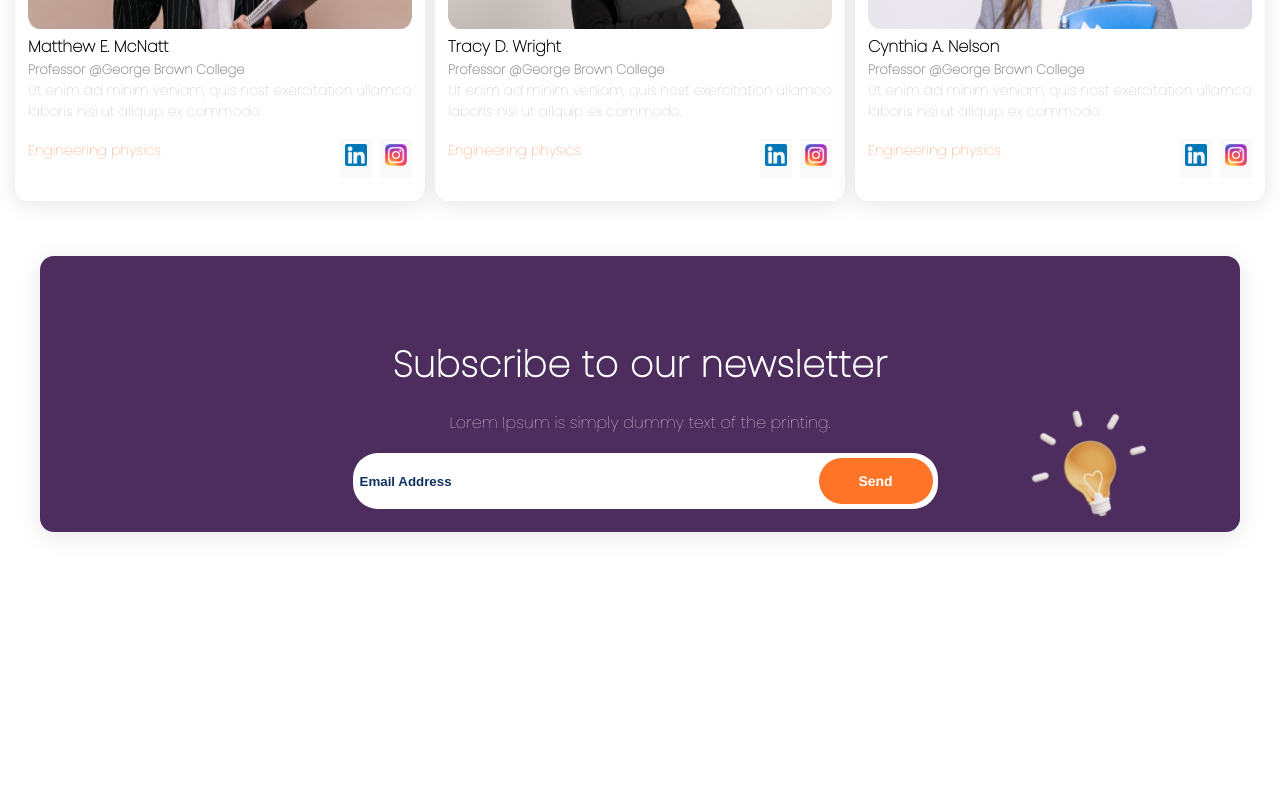
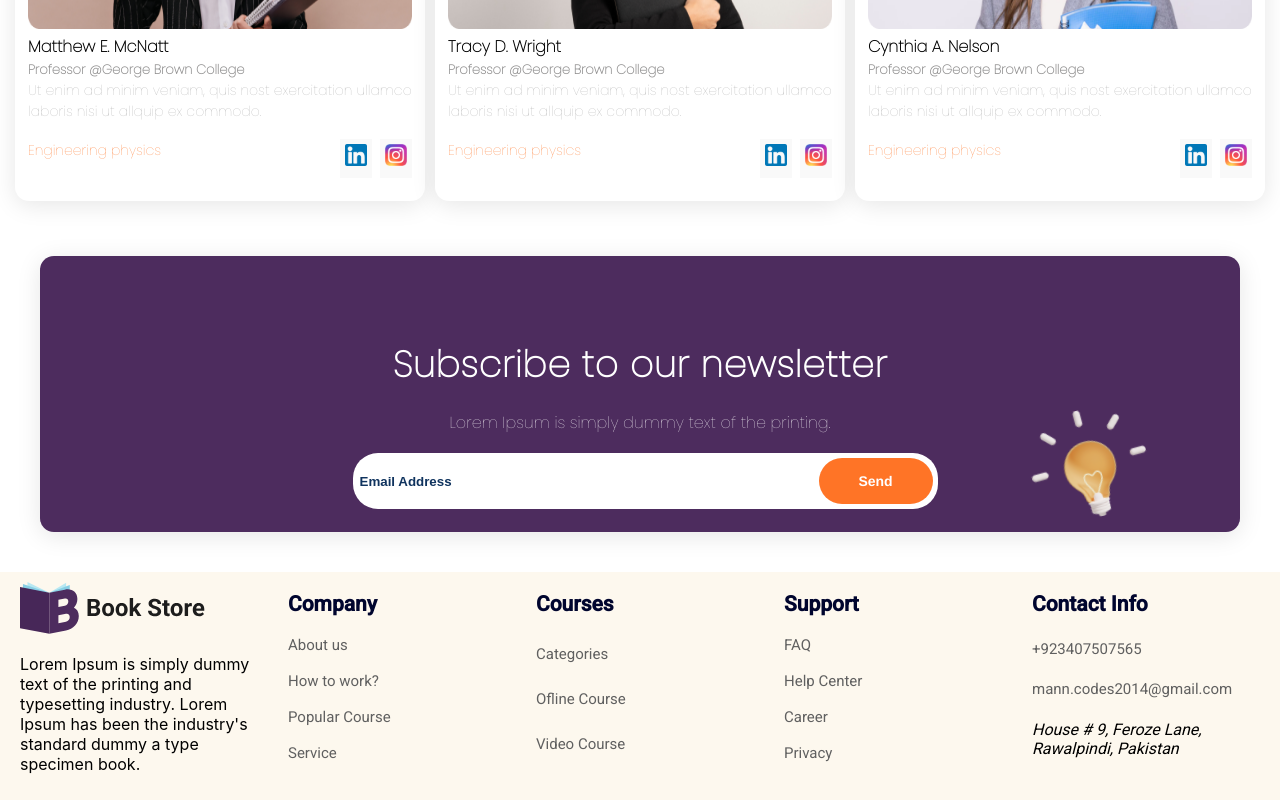
Before and after one commit to mann-codes2014/Storybook-Landing-Page, a React (Create React App) app: page / in a window 1280 px wide. Shown: the part 2781-3581 px from the top of the page. Before the commit the page ends 3353 px from the top, so only its background shows below. Built offline with nearby package versions, Linux system fonts and the light colour scheme.

Commit message:
Add footer

```diff
--- a/src/App.tsx
+++ b/src/App.tsx
@@ -7,6 +7,7 @@ import {Promotion} from "./components/Promotion/Promotion";
 import {Testimonials} from "./components/Testimonials/Testimonials";
 import {Teachers} from "./components/Teachers/Teachers";
 import {NewsletterSubscription} from "./components/NewsletterSubscription";
+import {Footer} from "./components/Footer";
 
 const StyledContainer = styled.div`
   padding: 0;
@@ -23,6 +24,7 @@ function App() {
             <Testimonials/>
             <Teachers/>
             <NewsletterSubscription/>
+            <Footer/>
         </StyledContainer>
     );
 }
--- /dev/null
+++ b/src/components/Footer.tsx
@@ -0,0 +1,78 @@
+import React, {ReactNode} from 'react';
+import styled from "@emotion/styled";
+import logo from "../assets/icons/logo.svg";
+import {FOOTER_LINKS} from "../utils/constants";
+
+const StyledContainer = styled.div`
+  background: #FDF8EE;
+  padding: 10px 20px;
+  display: grid;
+  grid-template-columns: repeat(5, 1fr);
+`
+const StyledLinksContainer = styled.div`
+  background: #FDF8EE;
+  padding: 10px 20px;
+  display: grid;
+  grid-template-columns: 1fr;
+  font-family: 'Roboto', sans-serif;
+
+  .heading {
+    font-style: normal;
+    font-weight: 600;
+    font-size: 21px;
+    line-height: 25px;
+    color: #00052E;
+  }
+
+  a.link {
+    font-style: normal;
+    font-weight: 400;
+    font-size: 15px;
+    line-height: 18px;
+    color: #606060;
+    text-decoration: none;
+  }
+`
+type LinkGroupProps = {
+    heading: string;
+    children: ReactNode;
+}
+const LinksGroup = ({heading, children}: LinkGroupProps) => <StyledLinksContainer>
+    <strong className="heading">{heading}</strong>
+    {children}
+</StyledLinksContainer>
+export const Footer = () => {
+    return (
+        <StyledContainer>
+            <div>
+                <img src={logo} alt="Logo"/>
+                <p>Lorem Ipsum is simply dummy text of the printing and typesetting industry. Lorem Ipsum has been the
+                    industry's standard dummy a type specimen book.</p>
+            </div>
+            <LinksGroup heading="Company">
+                {FOOTER_LINKS.COMPANY?.map(({route, label}, index) => <a href={route} key={index}
+                                                                         className="link">{label}</a>)}
+
+            </LinksGroup>
+            <LinksGroup heading="Courses">
+                {FOOTER_LINKS.COURSES?.map(({route, label}, index) => <a href={route} key={index}
+                                                                         className="link">{label}</a>)}
+            </LinksGroup>
+            <LinksGroup heading="Support">
+                {FOOTER_LINKS.SUPPORT?.map(({route, label}, index) => <a href={route} key={index}
+                                                                         className="link">{label}</a>)}
+            </LinksGroup>
+            <LinksGroup heading="Contact Info"
+            >
+                <a href={`tel:${FOOTER_LINKS.CONTACT_INFO[0].route}`}
+                   className="link">{FOOTER_LINKS.CONTACT_INFO[0].label}</a>
+                <a href={`mailto:${FOOTER_LINKS.CONTACT_INFO[1].route}`}
+                   className="link">{FOOTER_LINKS.CONTACT_INFO[1].label}</a>
+                <address
+                    className="link">{FOOTER_LINKS.CONTACT_INFO[2].label}
+                </address>
+            </LinksGroup>
+
+        </StyledContainer>
+    );
+};
--- a/src/components/NewsletterSubscription.tsx
+++ b/src/components/NewsletterSubscription.tsx
@@ -64,24 +64,15 @@ const StyledBody = styled.div`
   }
 `
 export type NewsletterSubscriptionProps = {
-    cover: string;
-    category: string;
-    rating: number;
-    title: string;
-    price: string;
-    duration: string;
-    numberOfCourses: string;
-    numberOfSales: string;
-
-
+    message?: string
 }
-export const NewsletterSubscription = ({}) => {
+export const NewsletterSubscription = ({message = 'Subscribe to our newsletter'}: NewsletterSubscriptionProps) => {
     return (
         <StyledNewsletterSubscription>
             {/*<div className="circle"></div>*/}
             <img className="bulb" src={bulb} alt=""/>
             <StyledBody>
-                <h4 className="heading">Subscribe to our newsletter</h4>
+                <h4 className="heading">{message}</h4>
                 <p className="description">Lorem Ipsum is simply dummy text of the printing.</p>
                 <div className="input">
                     <Input placeholder="Email Address" isPlaceholderIcon={false} buttonLabel="Send"
--- /dev/null
+++ b/src/utils/constants.ts
@@ -0,0 +1,24 @@
+export const FOOTER_LINKS = {
+    COMPANY: [
+        {route: '#', label: 'About us',},
+        {route: '#', label: 'How to work?',},
+        {route: '#', label: 'Popular Course',},
+        {route: '#', label: 'Service'},
+    ],
+    COURSES: [
+        {route: '#', label: 'Categories',},
+        {route: '#', label: 'Ofline Course',},
+        {route: '#', label: 'Video Course'},
+    ],
+    SUPPORT: [
+        {route: '#', label: 'FAQ',},
+        {route: '#', label: 'Help Center',},
+        {route: '#', label: 'Career',},
+        {route: '#', label: 'Privacy'},
+    ],
+    CONTACT_INFO: [
+        {route: '+923407507565', label: '+923407507565'},
+        {route: 'mann.codes2014@gmail.com', label: 'mann.codes2014@gmail.com'},
+        {route: '', label: 'House # 9, Feroze Lane, Rawalpindi, Pakistan'}
+    ]
+}
```
